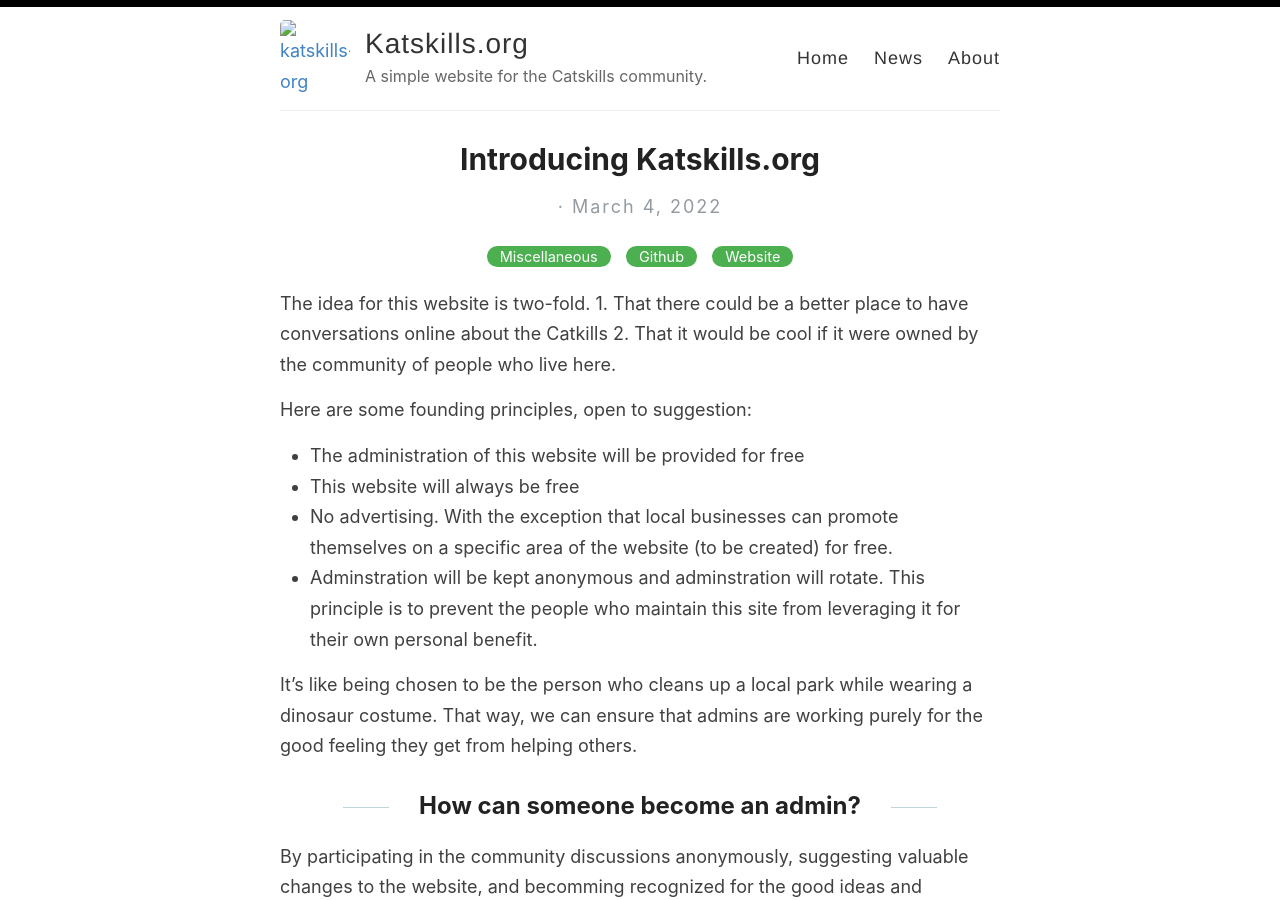
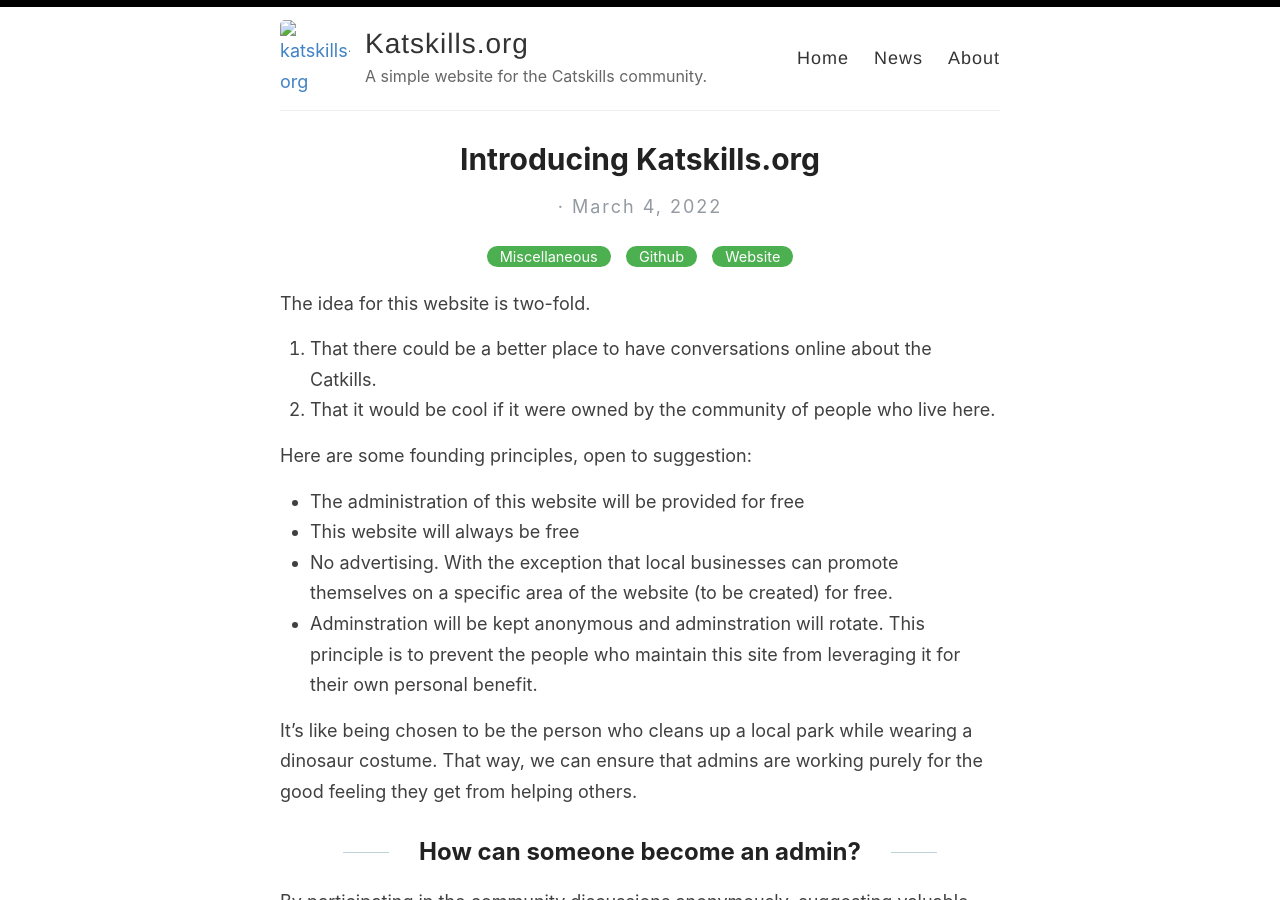
Before and after one commit to katskillskat/katskills-org, a Jekyll site: the page built from _posts/2022-03-04-a new website.md, in a window 1280 px wide and 900 px high. Built offline with Jekyll 4.4.1, drawn with Linux system fonts in a browser that asks for light colours.

Commit message:
Update 2022-03-04-a new website.md

```diff
--- a/_posts/2022-03-04-a new website.md
+++ b/_posts/2022-03-04-a new website.md
@@ -4,7 +4,9 @@ title: Introducing Katskills.org
 categories: [Miscellaneous, Github, Website]
 ---
 
-The idea for this website is two-fold. 1. That there could be a better place to have conversations online about the Catkills 2. That it would be cool if it were owned by the community of people who live here.
+The idea for this website is two-fold.
+1. That there could be a better place to have conversations online about the Catkills.
+2. That it would be cool if it were owned by the community of people who live here.
 
 Here are some founding principles, open to suggestion:
 
```
